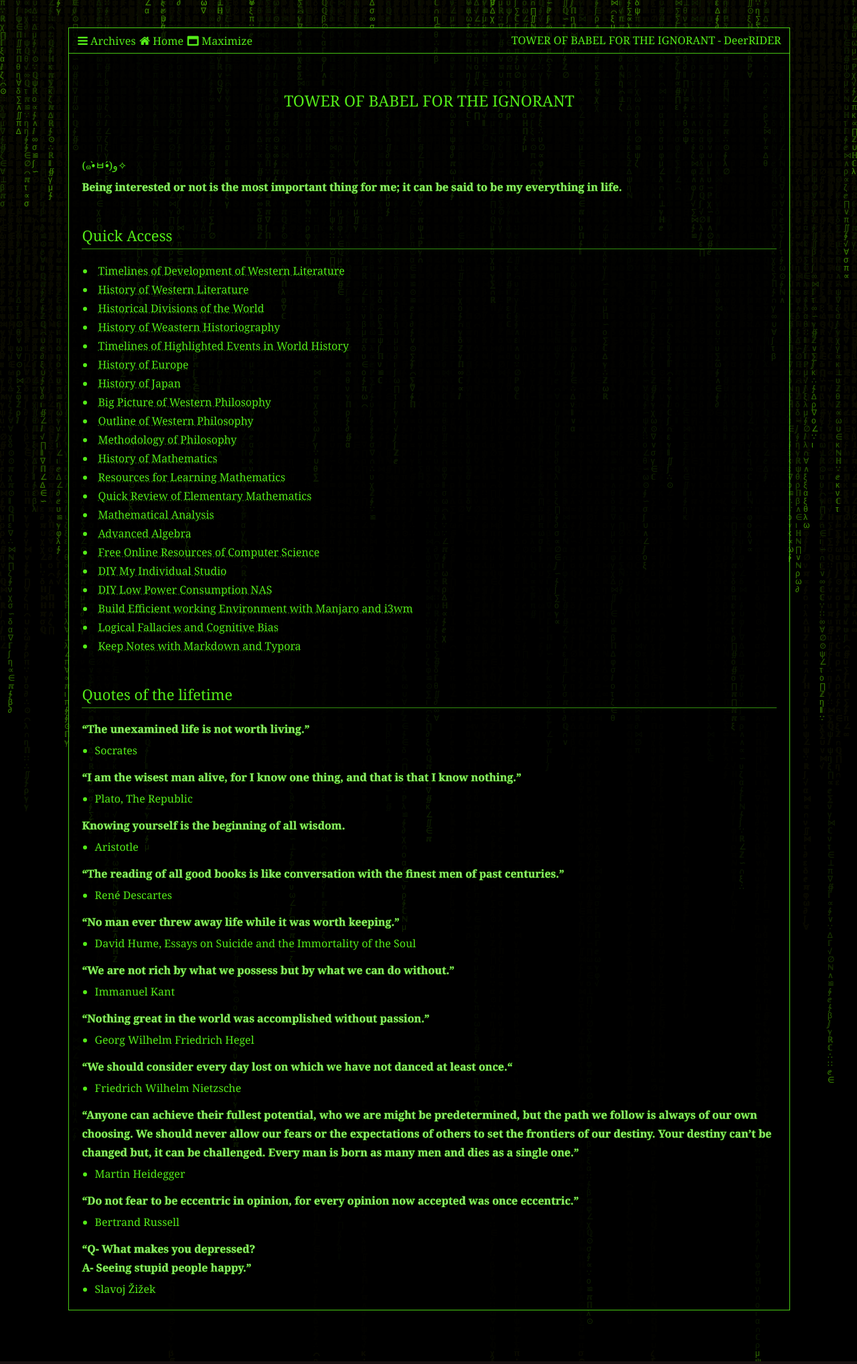
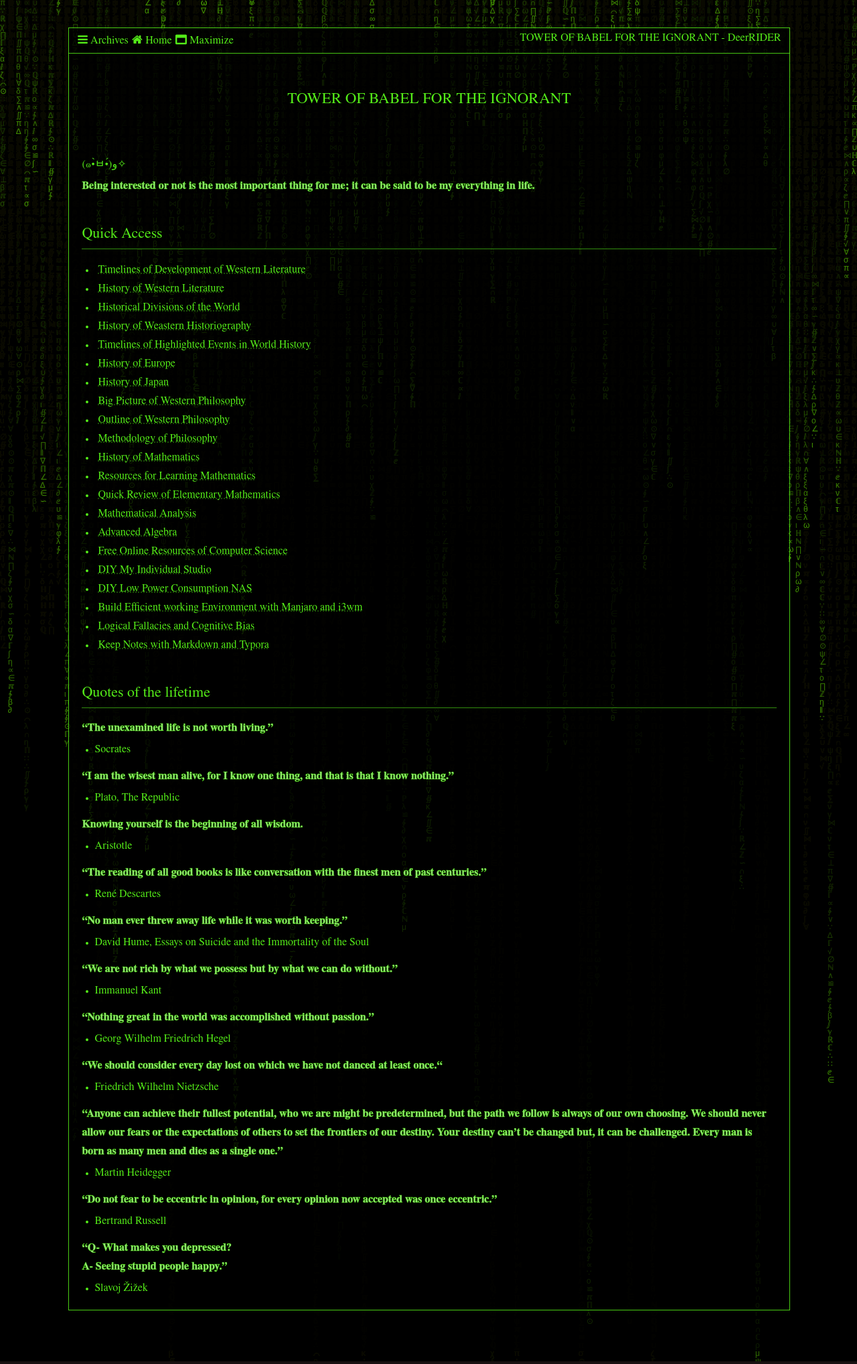
Before and after one commit to METARCHlTECTURE/bcqlr, a Jekyll site: the page built from pages/index.md, in a window 1280 px wide. Shown: the whole page at 67% size. Built offline with Jekyll 4.4.1, drawn with Linux system fonts in a browser that asks for light colours.

Commit message:
du & font

```diff
--- a/src/_sass/abstracts/_fonts.scss
+++ b/src/_sass/abstracts/_fonts.scss
@@ -5,7 +5,7 @@
   }
 
 // font family
-$font-serif: Georgia, Times, serif, "Source Han Sans CN Medium", "PingFang SC",
+$font-serif: "Droid Serif", "Nimbus Roman", Times, serif, "Source Han Sans CN Medium", "PingFang SC",
   "Hiragino Sans GB", "Heiti SC", "Microsoft YaHei", "WenQuanYi Micro Hei" !default;
 $font-sans-serif: -apple-system, BlinkMacSystemFont, "Roboto", "Segoe UI",
   "Helvetica Neue", "Lucida Grande", Arial, sans-serif, "Source Han Serif CN Medium",
```
Also changed, not shown: collections/_cst/a4_diy_studio.md (+1 -0 lines).
